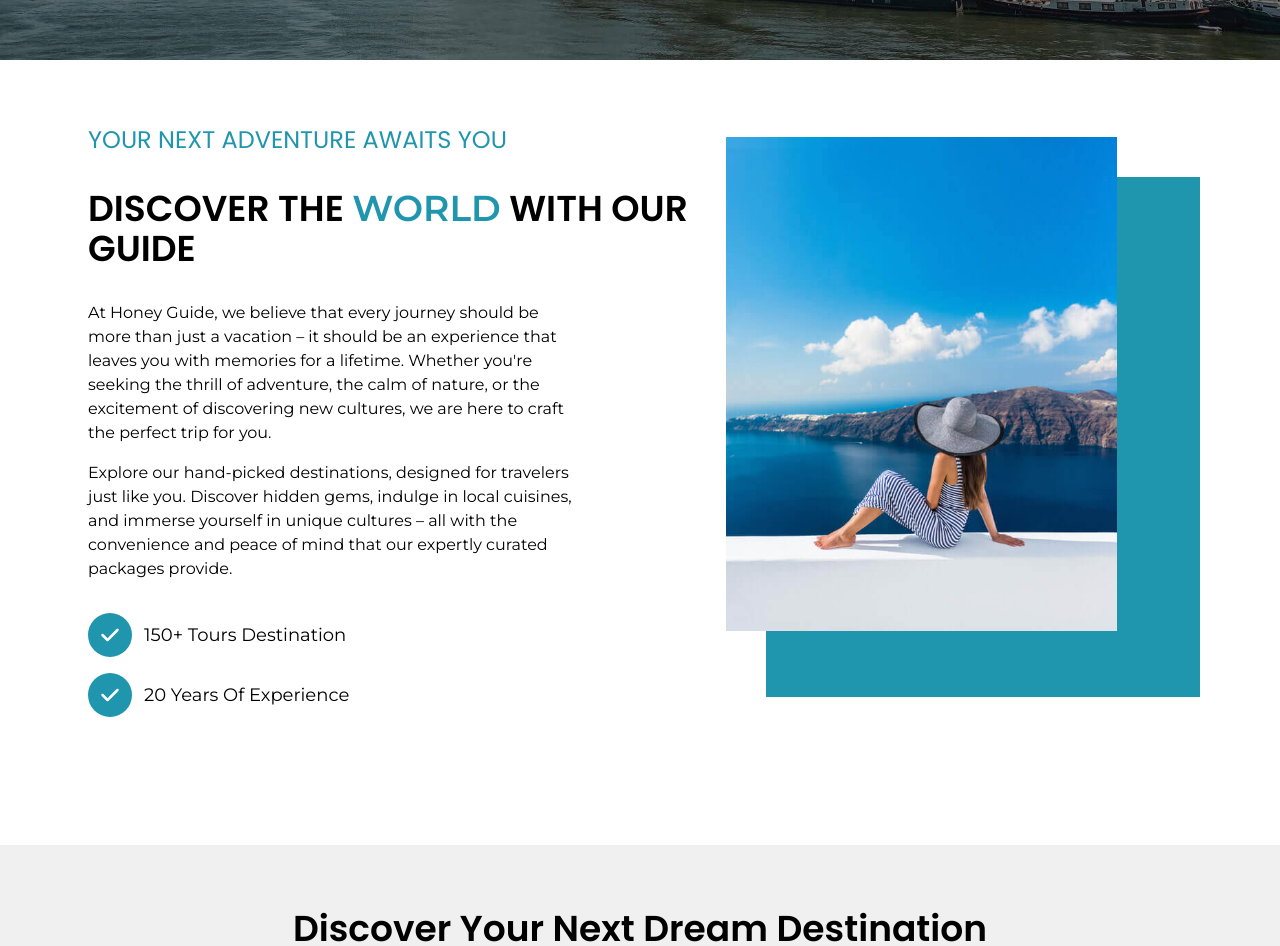
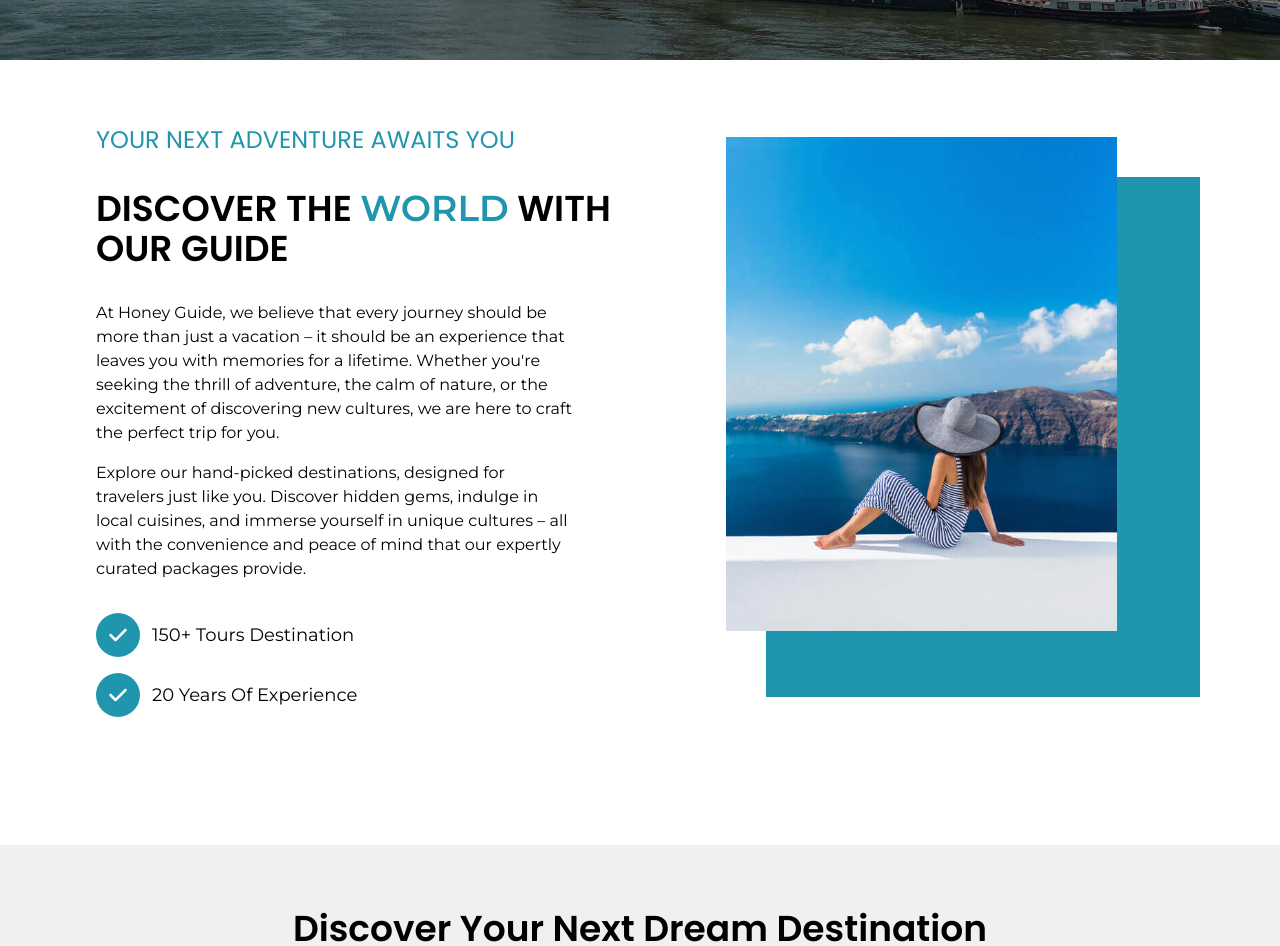
Before and after one commit to Jude006/HONEYS-ESCAPE, a React (Vite) app: page / in a window 1280 px wide. Shown: the part 740-1686 px from the top of the page. Built offline with nearby package versions, Linux system fonts and the light colour scheme.

Commit message:
update the padding

```diff
--- a/src/components/HomeSection1.jsx
+++ b/src/components/HomeSection1.jsx
@@ -7,7 +7,7 @@ function HomeSection1() {
     <div className="w-full font-mont overflow-hidden md:px-10 lg:px-20 ">
       <div className="grid grid-cols-12 gap-14 mt-16 items-center ">
         <motion.div
-          className="md:col-span-7 col-span-12 flex flex-col gap-8  px-2"
+          className="md:col-span-7 col-span-12 flex flex-col gap-8  px-4"
           initial={{ opacity: 0, y: 50 }} // Start with opacity 0 and moved down
           whileInView={{ opacity: 1, y: 0 }} // Animate to full opacity and original position
           viewport={{ once: false }} // Keeps the animation active when in view
```
